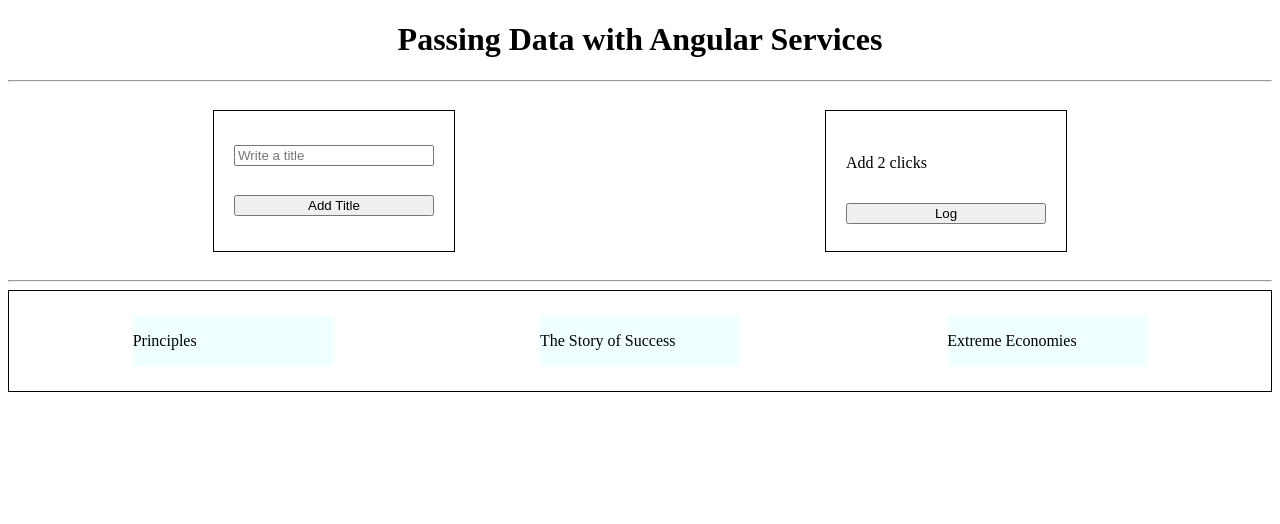
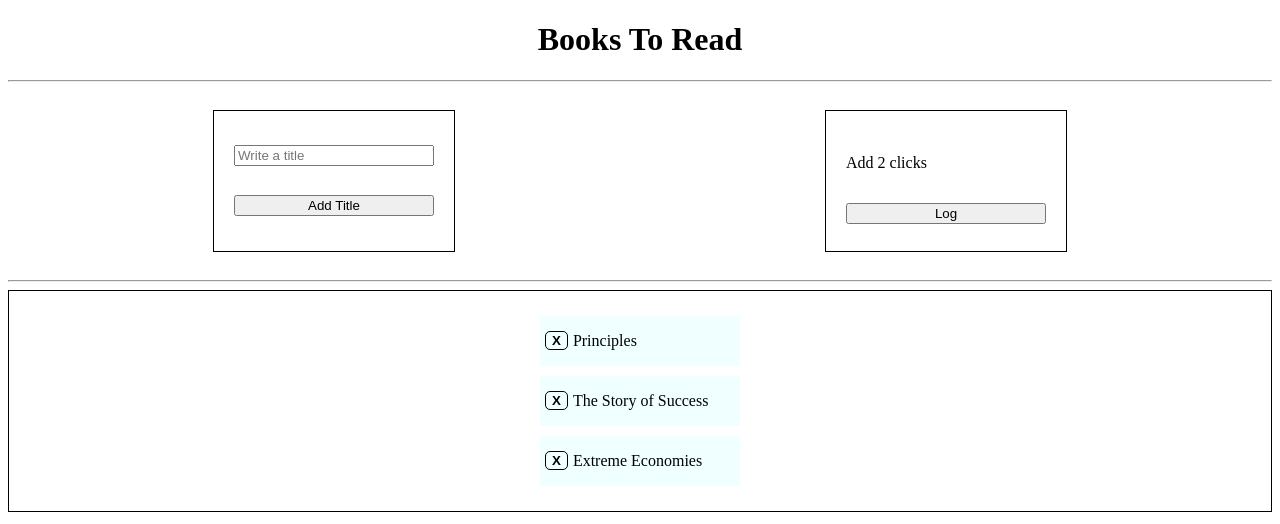
Before and after one commit to lorenzojkrl/coding-events, an Angular app in the folder angular/logging-service/: page / in a window 1280 px wide. Shown: the top 524 px of the page. Built offline with nearby package versions, Linux system fonts and the light colour scheme.

Commit message:
create and use removeBook method

```diff
--- a/angular/logging-service/src/app/app.component.html
+++ b/angular/logging-service/src/app/app.component.html
@@ -6,8 +6,9 @@
     <app-two></app-two>
   </div>
   <hr />
-  <div *ngIf="booksList" class="wrapper">
+  <div *ngIf="booksList" class="wrapper column">
     <div *ngFor="let book of booksList" class="book">
+      <button class="button" (click)="onRemoveBook(book)">X</button>
       {{ book.title }}
     </div>
   </div>
--- a/angular/logging-service/src/app/app.component.ts
+++ b/angular/logging-service/src/app/app.component.ts
@@ -8,7 +8,7 @@ import { Book } from './models';
   styleUrls: ['./app.component.css'],
 })
 export class AppComponent implements OnInit {
-  title = 'Passing Data with Angular Services';
+  title = 'Books To Read';
   booksList: Book[] | undefined;
 
   constructor(private bookService: BookService) {}
@@ -16,4 +16,10 @@ export class AppComponent implements OnInit {
   ngOnInit(): void {
     this.booksList = this.bookService.getBooksList();
   }
+
+  onRemoveBook(book: any) {
+    this.bookService.removeBook(book);
+    // this is not great! Use Observables!
+    this.booksList = this.bookService.getBooksList();
+  }
 }
--- a/angular/logging-service/src/app/book.service.ts
+++ b/angular/logging-service/src/app/book.service.ts
@@ -3,10 +3,10 @@ import { Book } from './models';
 
 @Injectable({ providedIn: 'root' })
 export class BookService {
-  private favBooks: Book[] = [
-    { title: 'Principles' },
-    { title: 'The Story of Success' },
-    { title: 'Extreme Economies' },
+  favBooks: Book[] = [
+    { id: 0, title: 'Principles' },
+    { id: 1, title: 'The Story of Success' },
+    { id: 2, title: 'Extreme Economies' },
   ];
 
   getBooksList() {
@@ -16,8 +16,17 @@ export class BookService {
   createBook(bookTitle: string) {
     // simple check, title must be at least 1 char
     if (bookTitle.length !== 0) {
-      const bookObj = { title: bookTitle };
+      const bookObj = {
+        id: Math.floor(Math.random() * 1000),
+        title: bookTitle,
+      };
       this.favBooks.push(bookObj);
     }
   }
+
+  removeBook(bookToRemove: Book) {
+    this.favBooks = this.favBooks.filter(
+      (book: Book) => book.id != bookToRemove.id
+    );
+  }
 }
```
